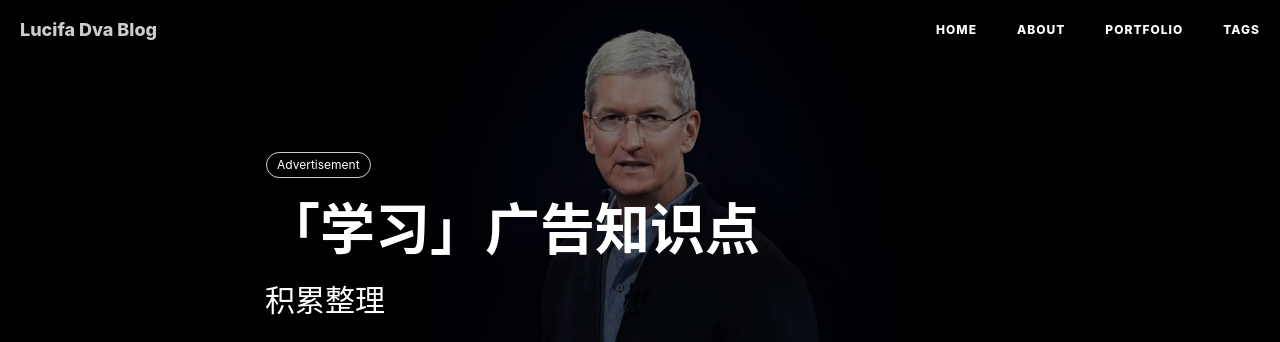
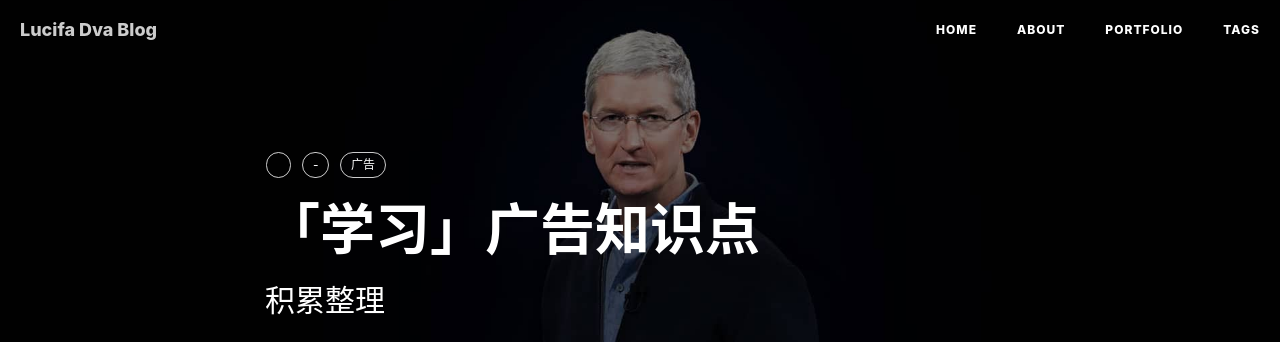
Before and after one commit to LucifaDva/lucifadva.github.com, a Jekyll site: the page built from _posts/2017-03-28-ad-knowledge-2017.markdown, in a window 1280 px wide. Shown: the top 342 px of the page. Built offline with Jekyll 4.4.1, drawn with Linux system fonts in a browser that asks for light colours; nearby versions of some CDN libraries; comment, search, counter and statistics services are not loaded.

Commit message:
Update 2017-03-28-ad-knowledge-2017.markdown

```diff
--- a/_posts/2017-03-28-ad-knowledge-2017.markdown
+++ b/_posts/2017-03-28-ad-knowledge-2017.markdown
@@ -6,7 +6,7 @@ date:       2017-03-28 21:00:00
 author:     "Lucifa Dva"
 header-img: "img/post-bg-apple-event-2015.jpg"
 tags:
-    - Advertisement
+    - 广告
 ---
 
 
```
